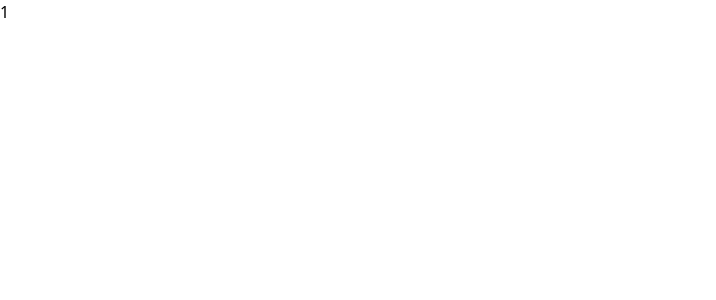
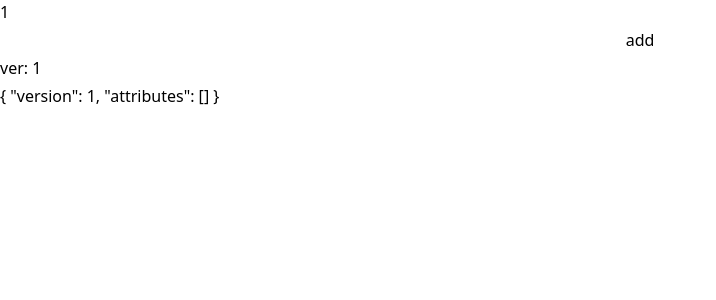
Before and after one commit to nobokko/ts_danbooru-tag_editor, a Nuxt app: page /tags/1 in a window 1280 px wide. Shown: the top 300 px of the page, without its empty margins (0-716 px from the left). Built offline with nearby package versions, Linux system fonts and the light colour scheme.

Commit message:
feat: タグの情報記録など

```diff
--- /dev/null
+++ b/src/composable/tags.ts
@@ -0,0 +1,30 @@
+import { defineStore } from 'pinia'
+
+export const useTag = (tagname: string) => {
+    const useStore = defineStore(
+        `tags/${tagname}`,
+        () => {
+            const refTaginfo = ref({
+                version: 1,
+                attributes: [] as string[],
+            })
+
+            const appendAttr = (str: string) => {
+                refTaginfo.value.attributes = [...refTaginfo.value.attributes, str]
+            }
+
+            const deleteAttr = (index: number) => {
+                refTaginfo.value.attributes = [...refTaginfo.value.attributes.slice(0, index), ...refTaginfo.value.attributes.slice(index + 1)]
+            }
+
+            return { refTaginfo, appendAttr, deleteAttr }
+        },
+        {
+            persist: {
+                storage: persistedState.localStorage,
+            },
+        },
+    )
+
+    return useStore()
+}
--- a/src/layouts/default.vue
+++ b/src/layouts/default.vue
@@ -1,5 +1,5 @@
 <template>
-  <main class="lg:w-9/12">
+  <main>
     <slot />
   </main>
 </template>
--- a/src/pages/index.vue
+++ b/src/pages/index.vue
@@ -1,5 +1,13 @@
 <script setup lang="ts">
-const refA = ref<string>('')
+import { useTag } from '~/composable/tags'
+
+const refA = storeToRefs((defineStore('danbooru-tags', () => {
+  const words = ref<string>('')
+
+  return {words}
+}, {
+  persist: {storage: persistedState.sessionStorage}
+}))()).words
 
 const computedB = computed(() => {
   return (
@@ -10,6 +18,14 @@ const computedB = computed(() => {
       )
       .filter((str) => str.length) ?? []
   )
+})
+
+const conputedTaginfos = computed(() => {
+  return computedB.value.map((str) => {
+    const store = useTag(str)
+
+    return store.refTaginfo.attributes.join(',')
+  })
 })
 
 const refC = ref<string[]>([])
@@ -25,7 +41,7 @@ watch(computedB, (newValue, oldValue) => {
 })
 
 const sort = () => {
-    refA.value = refA.value?.split(' ').sort().join(' ')
+  refA.value = refA.value?.split(' ').sort().join(' ')
 }
 
 const mounted = ref(false)
@@ -47,7 +63,10 @@ onMounted(() => {
     <div class="flex flex-row flex-wrap">
       <template v-for="(value, index) in computedB" :key="value">
         <input type="text" v-model="refC[index]" class="w-[30%] flex-grow" />
-        <div class="w-[60%] flex-grow">{{ refC[index] }}</div>
+        <div class="w-[60%] flex-grow">
+          <span>{{ conputedTaginfos[index] }}</span
+          ><NuxtLink class="border rounded" :to="`./tags/${value}`">edit</NuxtLink>
+        </div>
       </template>
     </div>
   </div>
--- a/src/pages/tags/[tagname].vue
+++ b/src/pages/tags/[tagname].vue
@@ -1,9 +1,13 @@
 <script setup lang="ts">
+import { useTag } from '~/composable/tags'
+
 const route = useRoute()
 const tagname = ((tagname: string | string[]) =>
   typeof tagname === 'string' ? tagname : tagname.join('/'))(
   route.params.tagname,
 )
+
+const store = useTag(tagname)
 
 const mounted = ref(false)
 
@@ -16,5 +20,16 @@ onMounted(() => {
   <div class="flex flex-col gap-y-1">
     <div v-if="!mounted">loading...</div>
     <h1>{{ tagname }}</h1>
+    <div v-for="(_attr, index) in store.refTaginfo.attributes" :key="index">
+      <input
+        class="border rounded"
+        type="text"
+        v-model="store.refTaginfo.attributes[index]"
+      />
+      <button @click="store.deleteAttr(index)">delete</button>
+    </div>
+    <button @click="store.appendAttr('')">add</button>
+    <div>ver: {{ store.refTaginfo.version }}</div>
+    <div>{{ store.refTaginfo }}</div>
   </div>
 </template>
```
